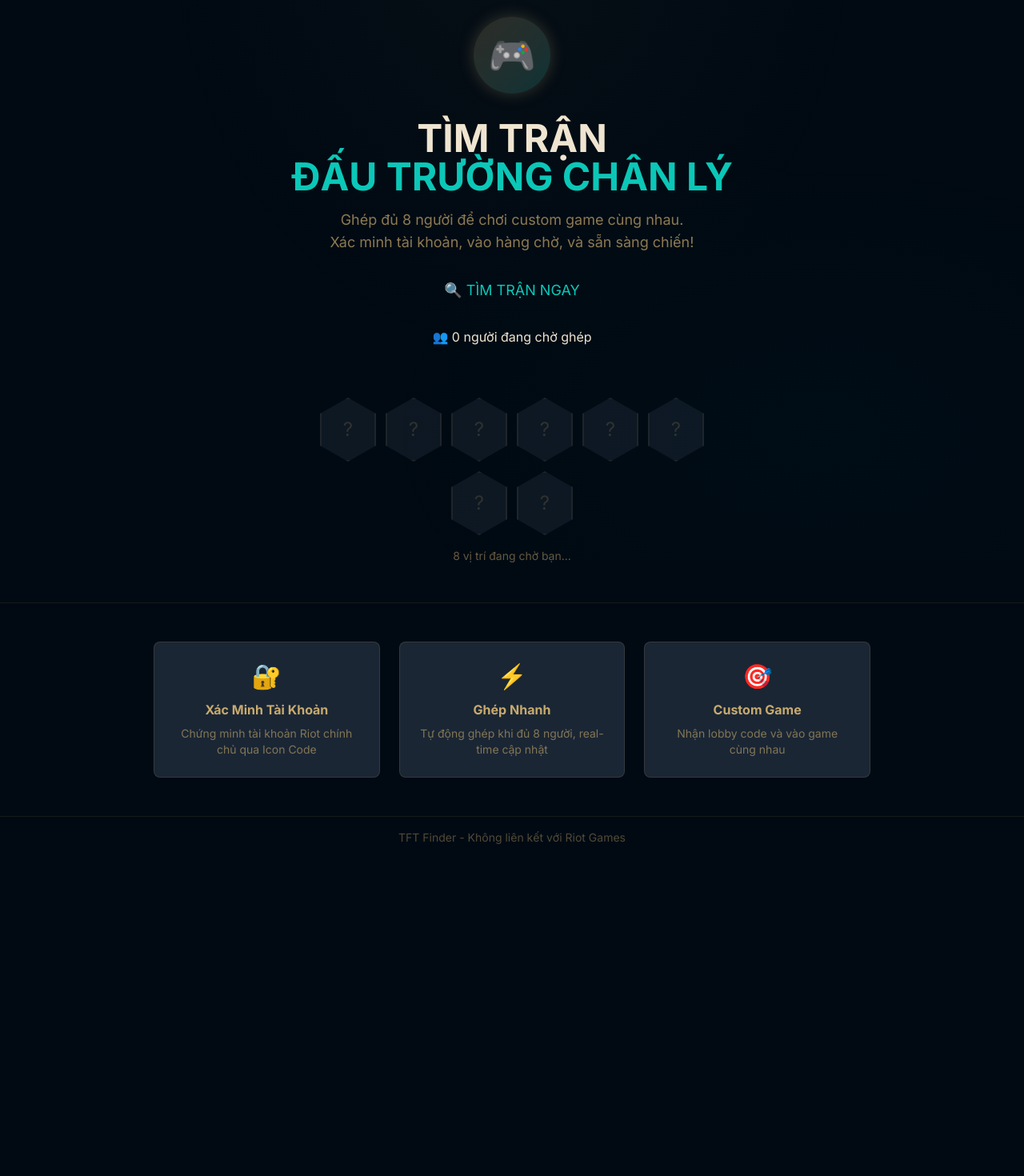
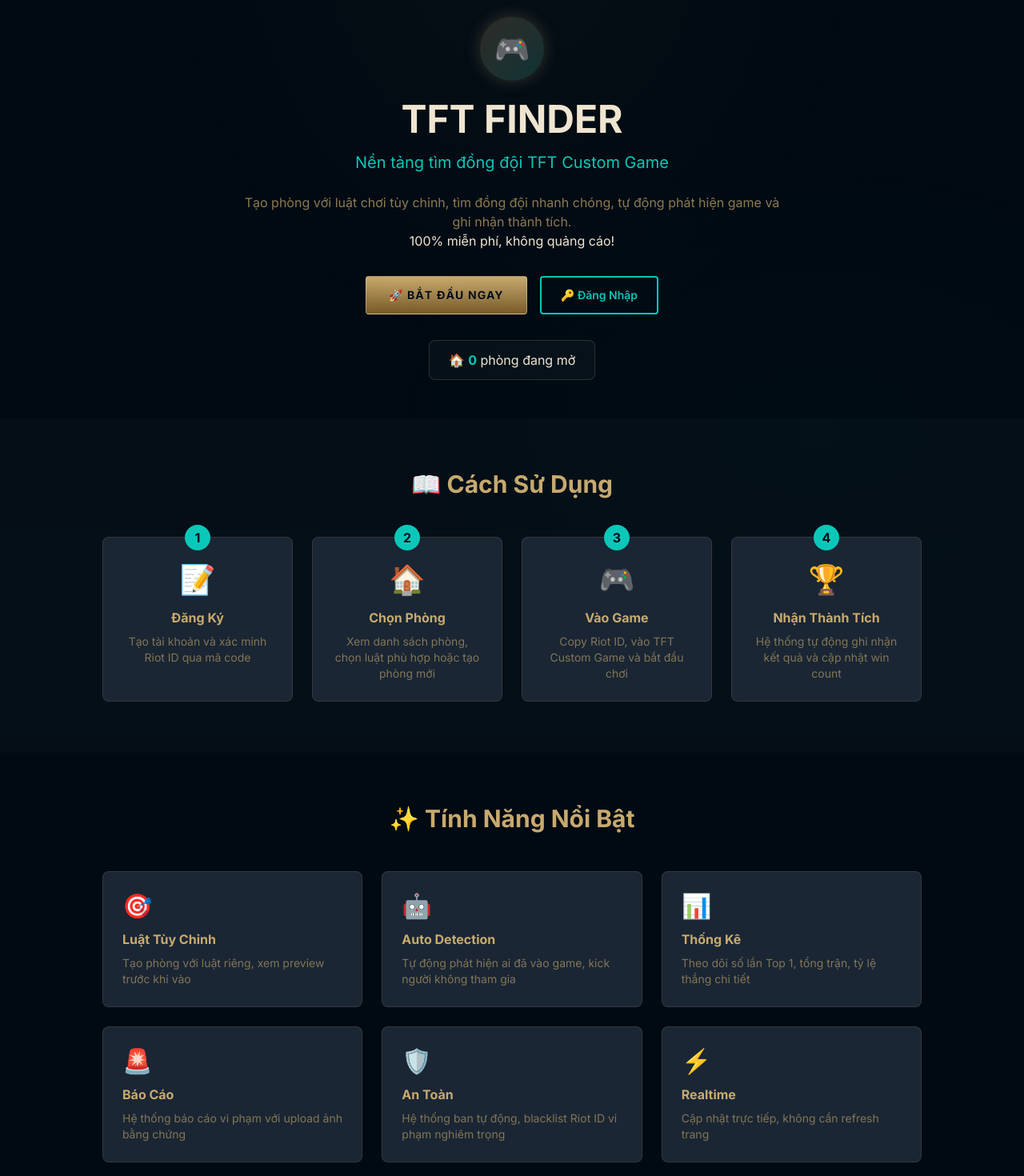
Before and after one commit to tungtase04539/TFT-Finder, a Next.js app: page / in a window 1280 px wide. Shown: the part 100-1570 px from the top of the page at 80% size. Before the commit the page ends 1173 px from the top, so only its background shows below. Built offline with nearby package versions, Linux system fonts and the light colour scheme; no server answers; the database is empty.

Commit message:
Redesign homepage with clear user flow guide and feature highlights

```diff
--- a/src/app/page.tsx
+++ b/src/app/page.tsx
@@ -6,33 +6,33 @@
 import Logo from '@/components/Logo';
 
 export default function HomePage() {
-  const [queueCount, setQueueCount] = useState(0);
+  const [roomCount, setRoomCount] = useState(0);
   const [isLoading, setIsLoading] = useState(true);
 
   useEffect(() => {
     const supabase = createClient();
 
-    // Get initial queue count
-    const fetchQueueCount = async () => {
+    // Get initial room count
+    const fetchRoomCount = async () => {
       const { count } = await supabase
-        .from('queue')
+        .from('rooms')
         .select('*', { count: 'exact', head: true })
-        .eq('status', 'waiting');
+        .in('status', ['forming', 'ready']);
 
-      setQueueCount(count || 0);
+      setRoomCount(count || 0);
       setIsLoading(false);
     };
 
-    fetchQueueCount();
+    fetchRoomCount();
 
-    // Subscribe to queue changes
+    // Subscribe to room changes
     const channel = supabase
-      .channel('queue-count')
+      .channel('room-count')
       .on(
         'postgres_changes',
-        { event: '*', schema: 'public', table: 'queue' },
+        { event: '*', schema: 'public', table: 'rooms' },
         () => {
-          fetchQueueCount();
+          fetchRoomCount();
         }
       )
       .subscribe();
@@ -54,79 +54,170 @@
 
       {/* Hero Section */}
       <main className="flex-1 flex flex-col items-center justify-center px-6 py-12">
-        <div className="text-center max-w-2xl mx-auto">
+        <div className="text-center max-w-3xl mx-auto">
           {/* Animated Icon */}
-          <div className="animate-float mb-8">
-            <div className="w-24 h-24 mx-auto bg-gradient-to-br from-tft-gold/20 to-tft-teal/20 rounded-full flex items-center justify-center gold-glow">
-              <span className="text-5xl">🎮</span>
+          <div className="animate-float mb-6">
+            <div className="w-20 h-20 mx-auto bg-gradient-to-br from-tft-gold/20 to-tft-teal/20 rounded-full flex items-center justify-center gold-glow">
+              <span className="text-4xl">🎮</span>
             </div>
           </div>
 
           {/* Title */}
-          <h2 className="text-4xl md:text-5xl font-bold text-tft-gold-light mb-4">
-            TÌM TRẬN
-            <span className="block text-tft-teal">ĐẤU TRƯỜNG CHÂN LÝ</span>
-          </h2>
+          <h1 className="text-4xl md:text-5xl font-bold text-tft-gold-light mb-4">
+            TFT FINDER
+          </h1>
 
-          <p className="text-lg text-tft-gold/70 mb-8">
-            Ghép đủ 8 người để chơi custom game cùng nhau.
-            <br />Xác minh tài khoản, vào hàng chờ, và sẵn sàng chiến!
+          <p className="text-xl text-tft-teal mb-6">
+            Nền tảng tìm đồng đội TFT Custom Game
           </p>
 
-          {/* CTA Button */}
-          <Link href="/login" className="btn-tft-primary text-lg inline-block animate-glow-pulse">
-            🔍 TÌM TRẬN NGAY
+          <p className="text-base text-tft-gold/70 mb-8 max-w-2xl mx-auto">
+            Tạo phòng với luật chơi tùy chỉnh, tìm đồng đội nhanh chóng,
+            tự động phát hiện game và ghi nhận thành tích.
+            <br className="hidden md:block" />
+            <span className="text-tft-gold-light">100% miễn phí, không quảng cáo!</span>
+          </p>
+
+          {/* CTA Buttons */}
+          <div className="flex flex-col sm:flex-row gap-4 justify-center mb-8">
+            <Link href="/register" className="btn-primary px-8 py-3 text-lg">
+              🚀 Bắt Đầu Ngay
             </Link>
+            <Link href="/login" className="btn-secondary px-8 py-3 text-lg">
+              🔑 Đăng Nhập
+            </Link>
+          </div>
 
-          {/* Queue Counter */}
-          <div className="mt-8">
-            <div className="queue-counter inline-block rounded-lg">
+          {/* Room Counter */}
+          <div className="inline-block bg-tft-dark-secondary/50 border border-tft-gold/20 rounded-lg px-6 py-3">
             {isLoading ? (
-                <span className="flex items-center gap-2">
-                  <div className="loading-spinner w-5 h-5 border-2"></div>
+              <span className="flex items-center gap-2 text-tft-gold/70">
+                <div className="loading-spinner w-4 h-4 border-2"></div>
                 Đang tải...
               </span>
             ) : (
-                <span>👥 {queueCount} người đang chờ ghép</span>
+              <span className="text-tft-gold-light">
+                🏠 <span className="font-bold text-tft-teal">{roomCount}</span> phòng đang mở
+              </span>
             )}
           </div>
         </div>
+      </main>
+
+      {/* How It Works */}
+      <section className="px-6 py-16 bg-tft-dark-secondary/30">
+        <div className="max-w-5xl mx-auto">
+          <h2 className="text-3xl font-bold text-tft-gold text-center mb-12">
+            📖 Cách Sử Dụng
+          </h2>
+
+          <div className="grid md:grid-cols-4 gap-6">
+            {/* Step 1 */}
+            <div className="card-tft p-6 rounded-xl text-center relative">
+              <div className="absolute -top-4 left-1/2 -translate-x-1/2 w-8 h-8 bg-tft-teal rounded-full flex items-center justify-center text-tft-dark font-bold">
+                1
+              </div>
+              <div className="text-4xl mb-4 mt-2">📝</div>
+              <h3 className="text-tft-gold font-bold mb-2">Đăng Ký</h3>
+              <p className="text-tft-gold/60 text-sm">
+                Tạo tài khoản và xác minh Riot ID qua mã code
+              </p>
             </div>
 
-        {/* 8 Hexagon Slots Preview */}
-        <div className="mt-16 flex flex-wrap justify-center gap-3 max-w-lg">
-          {[...Array(8)].map((_, i) => (
-            <div key={i} className="hex-slot waiting opacity-50">
-              <span className="text-tft-gold/40 text-2xl">?</span>
+            {/* Step 2 */}
+            <div className="card-tft p-6 rounded-xl text-center relative">
+              <div className="absolute -top-4 left-1/2 -translate-x-1/2 w-8 h-8 bg-tft-teal rounded-full flex items-center justify-center text-tft-dark font-bold">
+                2
               </div>
-          ))}
+              <div className="text-4xl mb-4 mt-2">🏠</div>
+              <h3 className="text-tft-gold font-bold mb-2">Chọn Phòng</h3>
+              <p className="text-tft-gold/60 text-sm">
+                Xem danh sách phòng, chọn luật phù hợp hoặc tạo phòng mới
+              </p>
             </div>
-        <p className="text-tft-gold/50 text-sm mt-4">8 vị trí đang chờ bạn...</p>
-      </main>
+
+            {/* Step 3 */}
+            <div className="card-tft p-6 rounded-xl text-center relative">
+              <div className="absolute -top-4 left-1/2 -translate-x-1/2 w-8 h-8 bg-tft-teal rounded-full flex items-center justify-center text-tft-dark font-bold">
+                3
+              </div>
+              <div className="text-4xl mb-4 mt-2">🎮</div>
+              <h3 className="text-tft-gold font-bold mb-2">Vào Game</h3>
+              <p className="text-tft-gold/60 text-sm">
+                Copy Riot ID, vào TFT Custom Game và bắt đầu chơi
+              </p>
+            </div>
+
+            {/* Step 4 */}
+            <div className="card-tft p-6 rounded-xl text-center relative">
+              <div className="absolute -top-4 left-1/2 -translate-x-1/2 w-8 h-8 bg-tft-teal rounded-full flex items-center justify-center text-tft-dark font-bold">
+                4
+              </div>
+              <div className="text-4xl mb-4 mt-2">🏆</div>
+              <h3 className="text-tft-gold font-bold mb-2">Nhận Thành Tích</h3>
+              <p className="text-tft-gold/60 text-sm">
+                Hệ thống tự động ghi nhận kết quả và cập nhật win count
+              </p>
+            </div>
+          </div>
+        </div>
+      </section>
 
       {/* Features */}
-      <section className="px-6 py-12 border-t border-tft-gold/10">
-        <div className="max-w-4xl mx-auto grid md:grid-cols-3 gap-6">
-          <div className="card-tft p-6 rounded-lg text-center">
-            <div className="text-3xl mb-3">🔐</div>
-            <h3 className="text-tft-gold font-bold mb-2">Xác Minh Tài Khoản</h3>
+      <section className="px-6 py-16">
+        <div className="max-w-5xl mx-auto">
+          <h2 className="text-3xl font-bold text-tft-gold text-center mb-12">
+            ✨ Tính Năng Nổi Bật
+          </h2>
+
+          <div className="grid md:grid-cols-3 gap-6">
+            <div className="card-tft p-6 rounded-xl">
+              <div className="text-3xl mb-3">🎯</div>
+              <h3 className="text-tft-gold font-bold mb-2">Luật Tùy Chỉnh</h3>
               <p className="text-tft-gold/60 text-sm">
-              Chứng minh tài khoản Riot chính chủ qua Icon Code
+                Tạo phòng với luật riêng, xem preview trước khi vào
               </p>
             </div>
-          <div className="card-tft p-6 rounded-lg text-center">
-            <div className="text-3xl mb-3">⚡</div>
-            <h3 className="text-tft-gold font-bold mb-2">Ghép Nhanh</h3>
+
+            <div className="card-tft p-6 rounded-xl">
+              <div className="text-3xl mb-3">🤖</div>
+              <h3 className="text-tft-gold font-bold mb-2">Auto Detection</h3>
               <p className="text-tft-gold/60 text-sm">
-              Tự động ghép khi đủ 8 người, real-time cập nhật
+                Tự động phát hiện ai đã vào game, kick người không tham gia
               </p>
             </div>
-          <div className="card-tft p-6 rounded-lg text-center">
-            <div className="text-3xl mb-3">🎯</div>
-            <h3 className="text-tft-gold font-bold mb-2">Custom Game</h3>
+
+            <div className="card-tft p-6 rounded-xl">
+              <div className="text-3xl mb-3">📊</div>
+              <h3 className="text-tft-gold font-bold mb-2">Thống Kê</h3>
               <p className="text-tft-gold/60 text-sm">
-              Nhận lobby code và vào game cùng nhau
+                Theo dõi số lần Top 1, tổng trận, tỷ lệ thắng chi tiết
               </p>
+            </div>
+
+            <div className="card-tft p-6 rounded-xl">
+              <div className="text-3xl mb-3">🚨</div>
+              <h3 className="text-tft-gold font-bold mb-2">Báo Cáo</h3>
+              <p className="text-tft-gold/60 text-sm">
+                Hệ thống báo cáo vi phạm với upload ảnh bằng chứng
+              </p>
+            </div>
+
+            <div className="card-tft p-6 rounded-xl">
+              <div className="text-3xl mb-3">🛡️</div>
+              <h3 className="text-tft-gold font-bold mb-2">An Toàn</h3>
+              <p className="text-tft-gold/60 text-sm">
+                Hệ thống ban tự động, blacklist Riot ID vi phạm nghiêm trọng
+              </p>
+            </div>
+
+            <div className="card-tft p-6 rounded-xl">
+              <div className="text-3xl mb-3">⚡</div>
+              <h3 className="text-tft-gold font-bold mb-2">Realtime</h3>
+              <p className="text-tft-gold/60 text-sm">
+                Cập nhật trực tiếp, không cần refresh trang
+              </p>
+            </div>
           </div>
         </div>
       </section>
```
Lines whose indentation alone changed are shown as unchanged.
